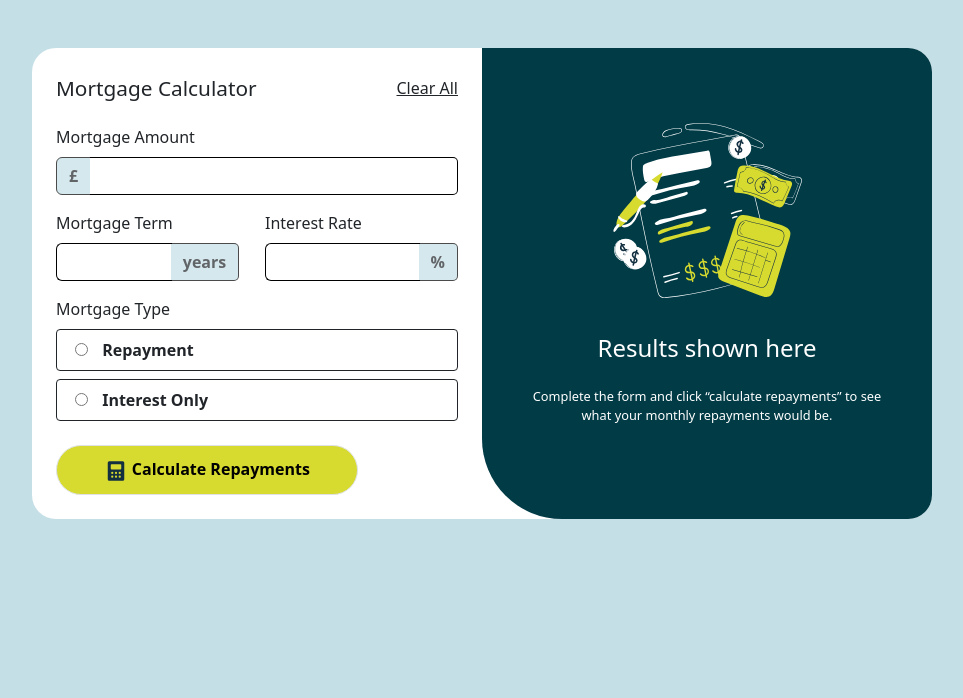
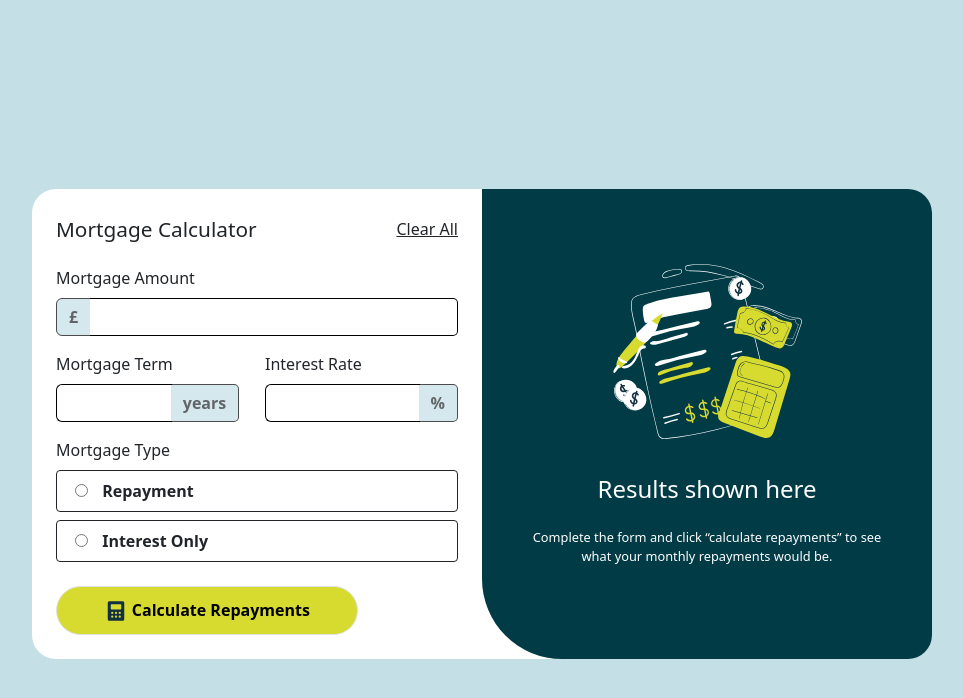
Before and after one commit to GuillermoSangerman/Calculadora_De_Impuestos, a plain HTML site: page index.html in a window 1280 px wide. Shown: the whole page, without its empty margins (158-1121 px from the left). Drawn offline with nearby package versions, Linux system fonts and the light colour scheme.

Commit message:
se ajusto el contenedor verticalmente

```diff
--- a/index.html
+++ b/index.html
@@ -10,6 +10,7 @@
     <script src="./script/main.js" defer type="module"></script>
   </head>
   <body class="bodies">
+    <main class="vw-100 vh-100 d-md-grid justify-content-md-center align-content-md-center">
     <!-- contenedor principal -->
     <form class="container-fluid px-0 pt-2 bg-white d-md-flex pt-md-0 mt-md-5 container_desktop">
       <!-- encabezado -->
@@ -107,6 +108,7 @@
         </div>
       </div>
     </form>
+  </main>
     <script src="https://cdn.jsdelivr.net/npm/bootstrap@5.3.3/dist/js/bootstrap.bundle.min.js" integrity="sha384-YvpcrYf0tY3lHB60NNkmXc5s9fDVZLESaAA55NDzOxhy9GkcIdslK1eN7N6jIeHz" crossorigin="anonymous"></script>
   </body>
 </html>
```
